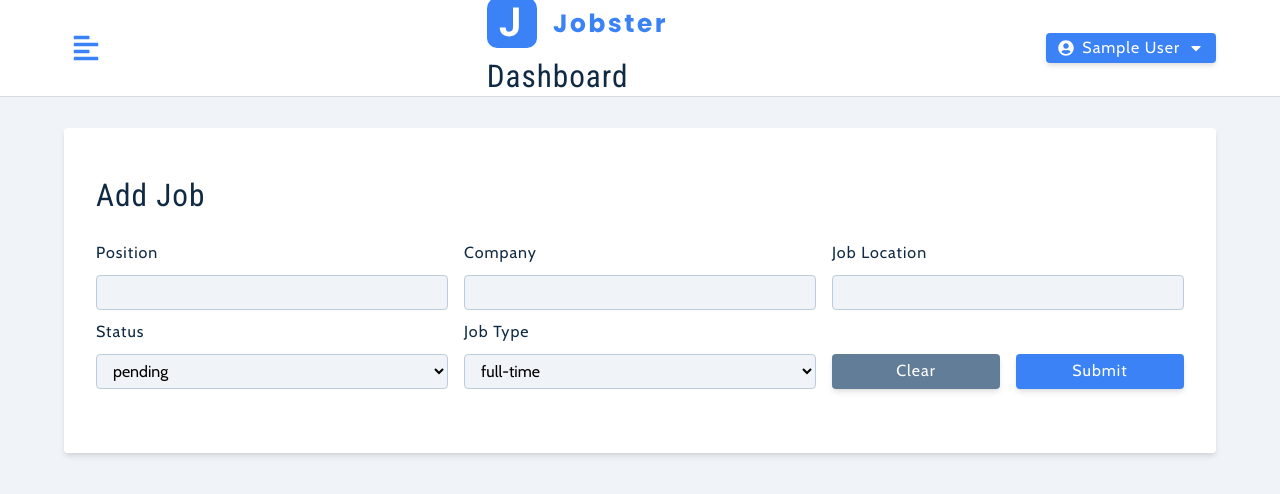
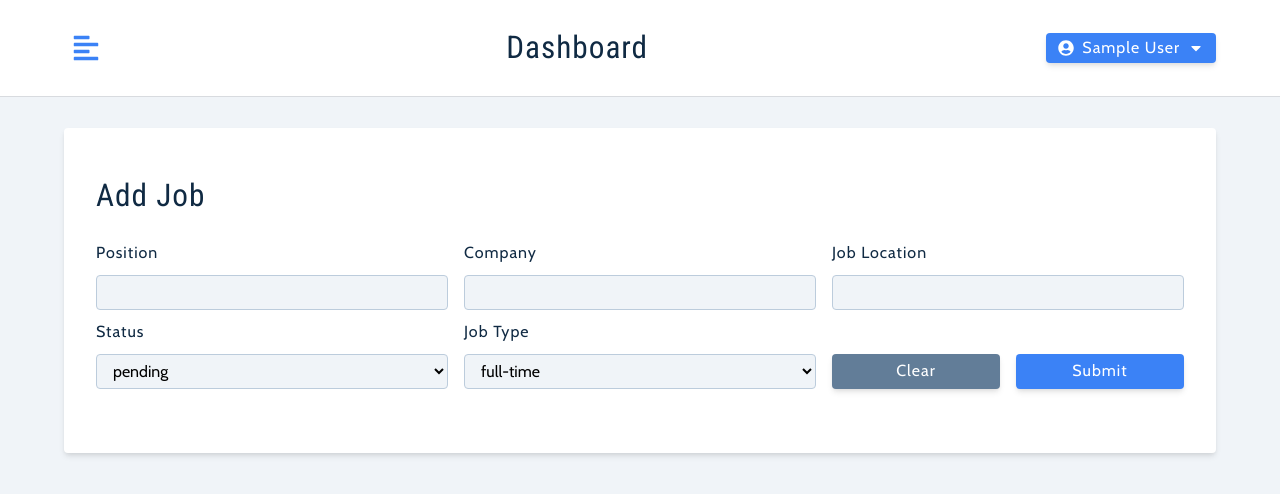
Before and after one commit to AydanKusland/JobsterAPP, a React (Vite) app: page /add-job in a window 1280 px wide. Shown: the top 494 px of the page. Built offline with nearby package versions, Linux system fonts and the light colour scheme; sample sign-in values are in the browser's storage.

Commit message:
few bugs fixed

```diff
--- a/src/components/Job.jsx
+++ b/src/components/Job.jsx
@@ -23,7 +23,7 @@ const Job = ({
 				<div className='main-icon'>{company.charAt(0)}</div>
 				<div className='info'>
 					<h5>{position}</h5>
-					<h5>{company}</h5>
+					<p>{company}</p>
 				</div>
 			</header>
 			<div className='content'>
--- a/src/components/Logo.jsx
+++ b/src/components/Logo.jsx
@@ -1,6 +1,6 @@
 import logo from '../assets/images/logo.svg'
 
 const Logo = () => {
-	return <img src={logo} alt='logo' />
+	return <img src={logo} alt='logo' className='logo' />
 }
 export default Logo
```
